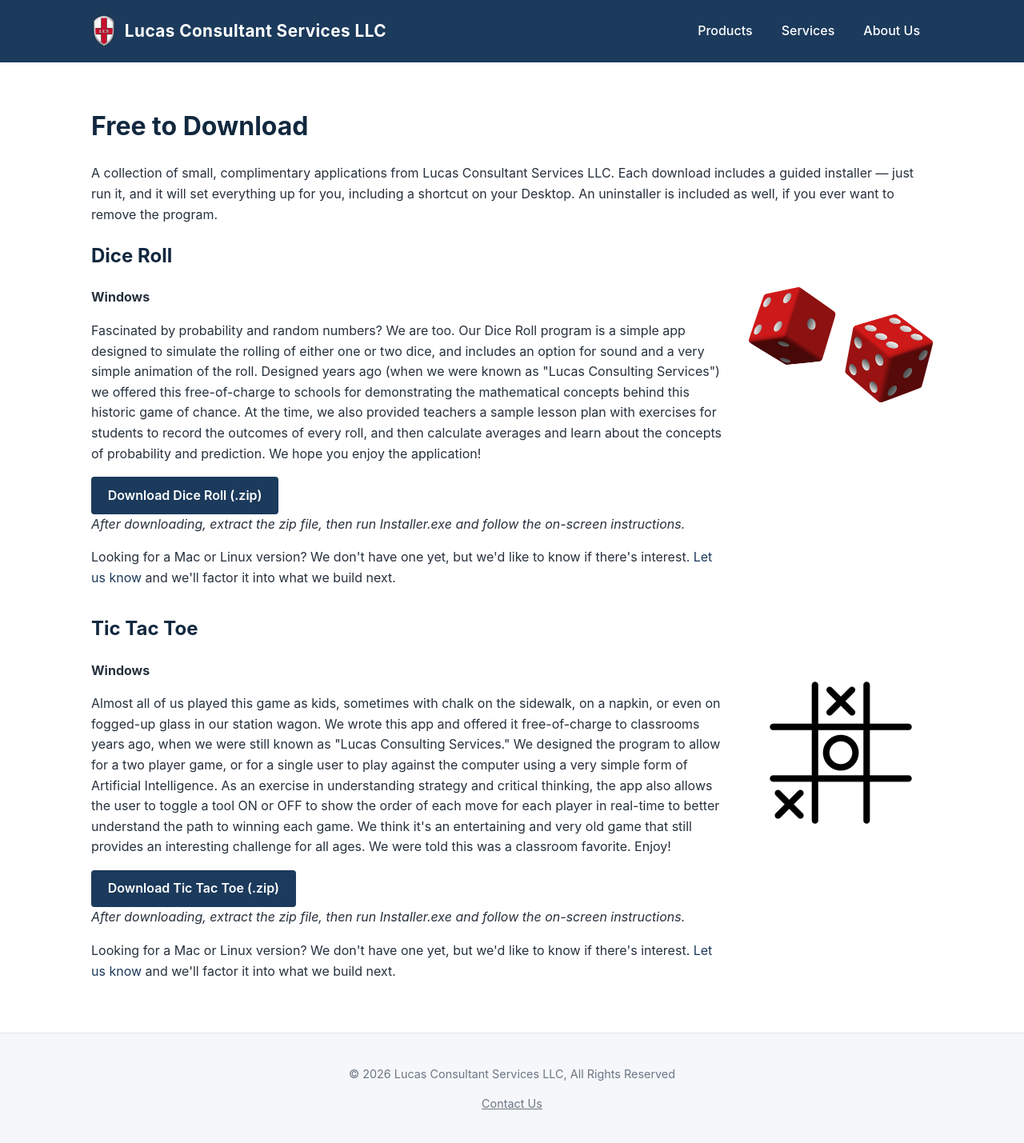
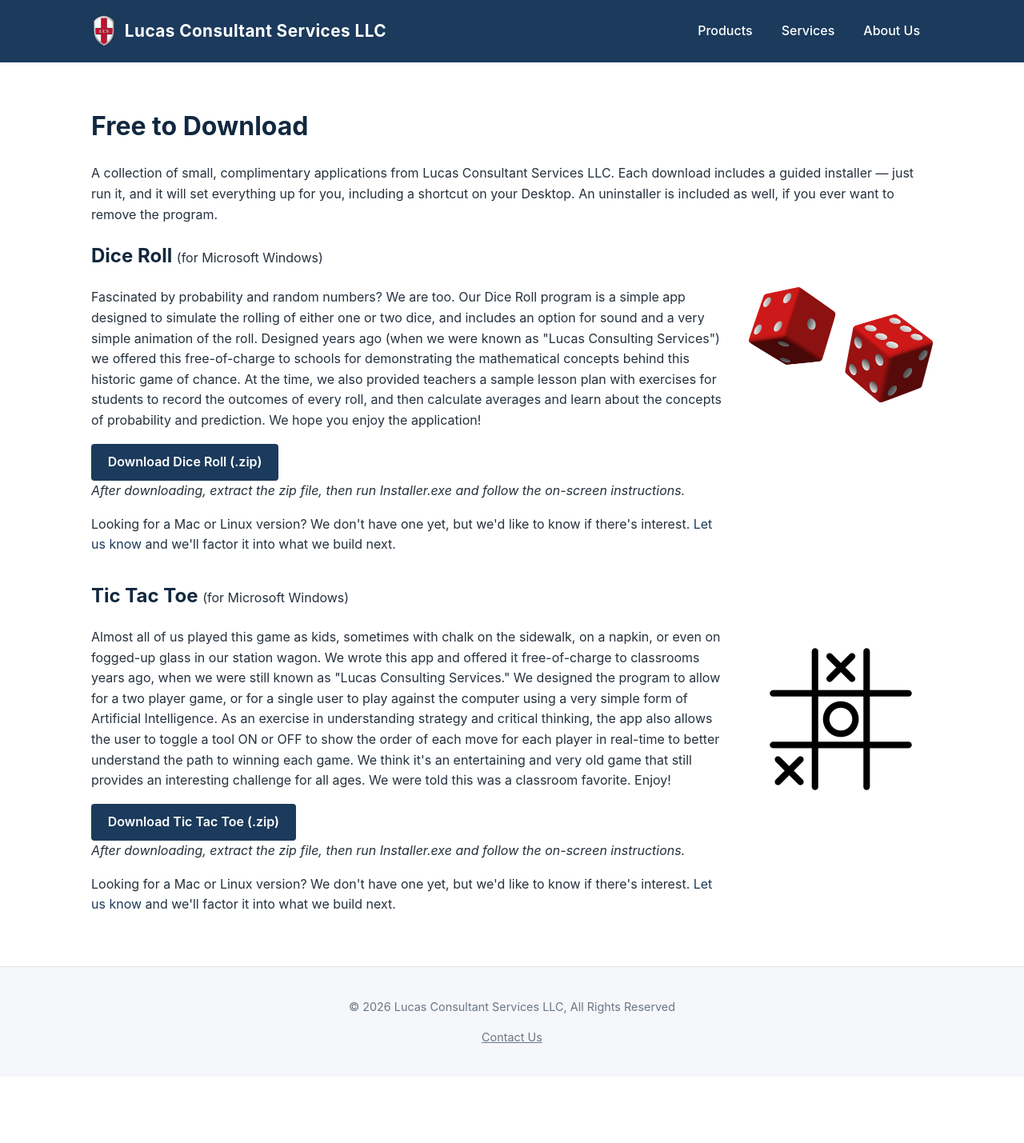
Before and after one commit to DrColorado/lucas-consulting-site, a Jekyll site: the page built from lucas-consulting-site/products/free-to-download.md, in a window 1280 px wide. Shown: the whole page at 80% size. Built offline with Jekyll 4.4.1, drawn with Linux system fonts in a browser that asks for light colours; after the commit the page ends 1346 px from its top, so only the background shows below that.

Commit message:
heading updates

```diff
--- a/lucas-consulting-site/assets/css/style.css
+++ b/lucas-consulting-site/assets/css/style.css
@@ -251,6 +251,11 @@ h1, h2, h3 { color: var(--color-primary-dark); }
   margin-bottom: 0;
 }
 /* Free to Download listings */
+.platform-note {
+  font-size: 1rem;
+  font-weight: 400;
+  color: var(--color-text);
+}
 .download-listing {
   display: flex;
   align-items: flex-start;
--- a/lucas-consulting-site/products/free-to-download.md
+++ b/lucas-consulting-site/products/free-to-download.md
@@ -8,12 +8,10 @@ permalink: /products/free-to-download/
 
 A collection of small, complimentary applications from Lucas Consultant Services LLC. Each download includes a guided installer — just run it, and it will set everything up for you, including a shortcut on your Desktop. An uninstaller is included as well, if you ever want to remove the program.
 
-## Dice Roll
+## Dice Roll <span class="platform-note">(for Microsoft Windows)</span>
 
 <div class="download-listing">
 <div class="download-text">
-<p><strong>Windows</strong></p>
-
 <p>Fascinated by probability and random numbers? We are too. Our Dice Roll program is a simple app designed to simulate the rolling of either one or two dice, and includes an option for sound and a very simple animation of the roll. Designed years ago (when we were known as "Lucas Consulting Services") we offered this free-of-charge to schools for demonstrating the mathematical concepts behind this historic game of chance. At the time, we also provided teachers a sample lesson plan with exercises for students to record the outcomes of every roll, and then calculate averages and learn about the concepts of probability and prediction. We hope you enjoy the application!</p>
 
 <a class="btn" href="{{ '/assets/downloads/DiceRoll-v1.zip' | relative_url }}">Download Dice Roll (.zip)</a>
@@ -28,12 +26,10 @@ A collection of small, complimentary applications from Lucas Consultant Services
 </div>
 </div>
 
-## Tic Tac Toe
+## Tic Tac Toe <span class="platform-note">(for Microsoft Windows)</span>
 
 <div class="download-listing">
 <div class="download-text">
-<p><strong>Windows</strong></p>
-
 <p>Almost all of us played this game as kids, sometimes with chalk on the sidewalk, on a napkin, or even on fogged-up glass in our station wagon. We wrote this app and offered it free-of-charge to classrooms years ago, when we were still known as "Lucas Consulting Services." We designed the program to allow for a two player game, or for a single user to play against the computer using a very simple form of Artificial Intelligence. As an exercise in understanding strategy and critical thinking, the app also allows the user to toggle a tool ON or OFF to show the order of each move for each player in real-time to better understand the path to winning each game. We think it's an entertaining and very old game that still provides an interesting challenge for all ages. We were told this was a classroom favorite. Enjoy!</p>
 
 <a class="btn" href="{{ '/assets/downloads/TicTacToe-v1.zip' | relative_url }}">Download Tic Tac Toe (.zip)</a>
```
